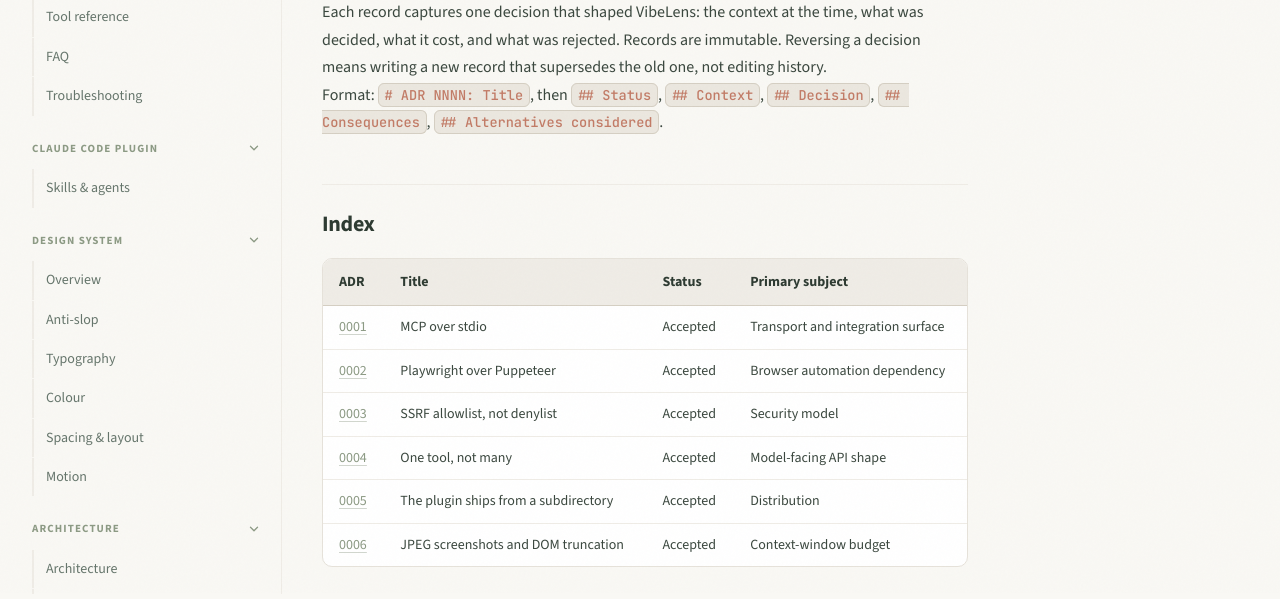
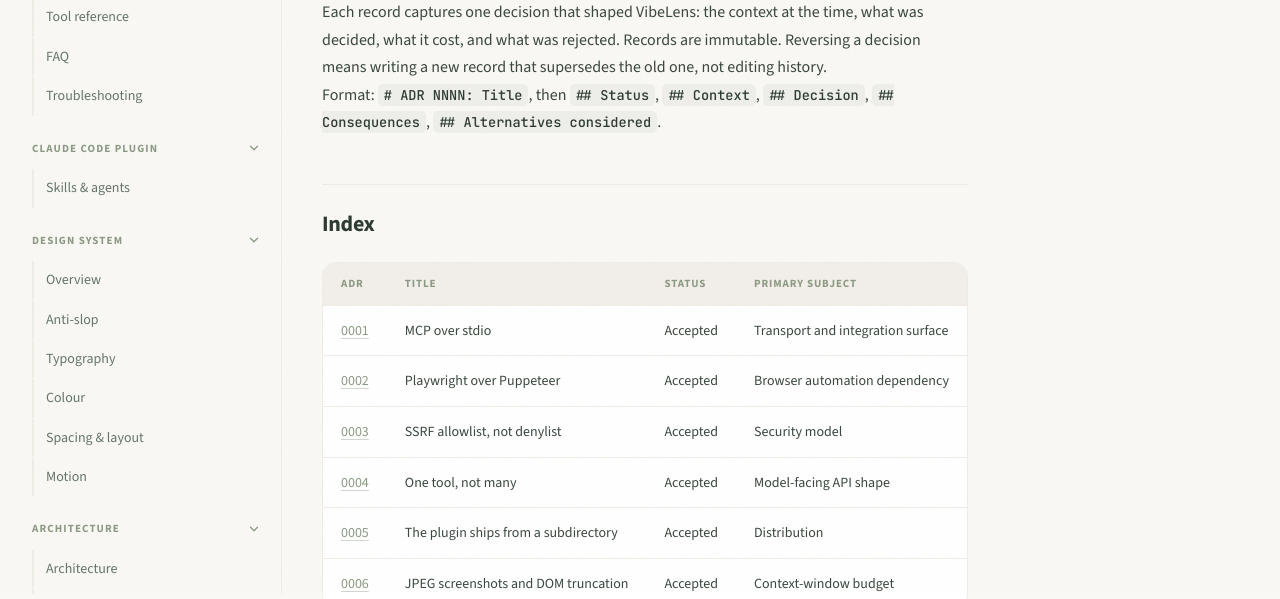
Before and after one commit to soumyachk101/VibeLens, a website: page site-dist/adr/index.html in a window 1280 px wide. Shown: the part 207-806 px from the top of the page. Drawn offline with nearby package versions, Linux system fonts and the light colour scheme; a web font is replaced by a local one.

Commit message:
style: modern Stripe/Linear-grade documentation table and code badge UI

```diff
--- a/site-dist/styles.css
+++ b/site-dist/styles.css
@@ -789,20 +789,24 @@ h2:hover > .heading-anchor,
 /* Code -------------------------------------------------------------------- */
 
 .prose :not(pre) > code {
-  padding: 0.15em 0.42em;
-  border: 1px solid var(--border-strong);
-  border-radius: 6px;
-  background: var(--surface-sunken);
-  color: var(--terracotta);
+  padding: 2px 6px;
+  border-radius: 5px;
+  background: color-mix(in oklch, var(--text-strong) 5%, transparent);
+  color: var(--text-strong);
   font-family: var(--font-mono);
   font-size: 0.85em;
   font-weight: 500;
-  white-space: break-spaces;
-  word-break: break-word;
-}
-
-.prose td code {
-  background: color-mix(in oklch, var(--surface-sunken) 80%, transparent);
+}
+
+/* Parameter names in the first column get crisp terracotta emphasis */
+.prose td:first-child code {
+  color: var(--terracotta);
+  background: color-mix(in oklch, var(--terracotta) 10%, transparent);
+  border: 1px solid color-mix(in oklch, var(--terracotta) 22%, transparent);
+  font-weight: 700;
+  font-size: 0.88em;
+  padding: 3px 8px;
+  border-radius: 6px;
 }
 
 .code-block {
@@ -953,39 +957,41 @@ h2:hover > .heading-anchor,
 /* Tables ------------------------------------------------------------------ */
 
 .table-wrap {
-  margin: var(--s-5) 0;
+  margin: var(--s-6) 0;
   overflow-x: auto;
-  border: 1px solid var(--border);
-  border-radius: var(--r-md);
+  border: 1px solid var(--border-soft);
+  border-radius: 14px;
   background: var(--surface);
+  box-shadow: var(--shadow-xs);
 }
 .prose table {
   width: 100%;
   border-collapse: collapse;
   font-size: var(--text-sm);
-  /* Numbers in a column have to line up, or the column is decoration. */
   font-variant-numeric: tabular-nums;
 }
 .prose th {
-  position: sticky;
-  top: 0;
-  padding: var(--s-3) var(--s-4);
-  border-bottom: 1px solid var(--border-strong);
-  background: var(--surface-raised);
-  color: var(--text-strong);
-  font-weight: 640;
+  padding: 12px 18px;
+  border-bottom: 1px solid var(--border-soft);
+  background: color-mix(in oklch, var(--surface-sunken) 70%, var(--surface));
+  color: var(--text-subtle);
+  font-size: 11px;
+  font-weight: 700;
+  letter-spacing: 0.08em;
+  text-transform: uppercase;
   text-align: left;
   white-space: nowrap;
 }
 .prose td {
-  padding: var(--s-3) var(--s-4);
+  padding: 14px 18px;
   border-bottom: 1px solid var(--border-soft);
   vertical-align: top;
-  line-height: var(--leading-snug);
+  line-height: 1.55;
+  color: var(--text);
 }
 .prose tr:last-child td { border-bottom: 0; }
 .prose tbody tr { transition: background-color var(--dur-fast) var(--ease-out); }
-.prose tbody tr:hover { background: var(--accent-quiet); }
+.prose tbody tr:hover { background: color-mix(in oklch, var(--surface-raised) 60%, transparent); }
 
 .prose img { border-radius: var(--r-md); }
 .prose figure { margin: var(--s-6) 0; }
--- a/site/styles.css
+++ b/site/styles.css
@@ -789,20 +789,24 @@ h2:hover > .heading-anchor,
 /* Code -------------------------------------------------------------------- */
 
 .prose :not(pre) > code {
-  padding: 0.15em 0.42em;
-  border: 1px solid var(--border-strong);
-  border-radius: 6px;
-  background: var(--surface-sunken);
-  color: var(--terracotta);
+  padding: 2px 6px;
+  border-radius: 5px;
+  background: color-mix(in oklch, var(--text-strong) 5%, transparent);
+  color: var(--text-strong);
   font-family: var(--font-mono);
   font-size: 0.85em;
   font-weight: 500;
-  white-space: break-spaces;
-  word-break: break-word;
-}
-
-.prose td code {
-  background: color-mix(in oklch, var(--surface-sunken) 80%, transparent);
+}
+
+/* Parameter names in the first column get crisp terracotta emphasis */
+.prose td:first-child code {
+  color: var(--terracotta);
+  background: color-mix(in oklch, var(--terracotta) 10%, transparent);
+  border: 1px solid color-mix(in oklch, var(--terracotta) 22%, transparent);
+  font-weight: 700;
+  font-size: 0.88em;
+  padding: 3px 8px;
+  border-radius: 6px;
 }
 
 .code-block {
@@ -953,39 +957,41 @@ h2:hover > .heading-anchor,
 /* Tables ------------------------------------------------------------------ */
 
 .table-wrap {
-  margin: var(--s-5) 0;
+  margin: var(--s-6) 0;
   overflow-x: auto;
-  border: 1px solid var(--border);
-  border-radius: var(--r-md);
+  border: 1px solid var(--border-soft);
+  border-radius: 14px;
   background: var(--surface);
+  box-shadow: var(--shadow-xs);
 }
 .prose table {
   width: 100%;
   border-collapse: collapse;
   font-size: var(--text-sm);
-  /* Numbers in a column have to line up, or the column is decoration. */
   font-variant-numeric: tabular-nums;
 }
 .prose th {
-  position: sticky;
-  top: 0;
-  padding: var(--s-3) var(--s-4);
-  border-bottom: 1px solid var(--border-strong);
-  background: var(--surface-raised);
-  color: var(--text-strong);
-  font-weight: 640;
+  padding: 12px 18px;
+  border-bottom: 1px solid var(--border-soft);
+  background: color-mix(in oklch, var(--surface-sunken) 70%, var(--surface));
+  color: var(--text-subtle);
+  font-size: 11px;
+  font-weight: 700;
+  letter-spacing: 0.08em;
+  text-transform: uppercase;
   text-align: left;
   white-space: nowrap;
 }
 .prose td {
-  padding: var(--s-3) var(--s-4);
+  padding: 14px 18px;
   border-bottom: 1px solid var(--border-soft);
   vertical-align: top;
-  line-height: var(--leading-snug);
+  line-height: 1.55;
+  color: var(--text);
 }
 .prose tr:last-child td { border-bottom: 0; }
 .prose tbody tr { transition: background-color var(--dur-fast) var(--ease-out); }
-.prose tbody tr:hover { background: var(--accent-quiet); }
+.prose tbody tr:hover { background: color-mix(in oklch, var(--surface-raised) 60%, transparent); }
 
 .prose img { border-radius: var(--r-md); }
 .prose figure { margin: var(--s-6) 0; }
```
